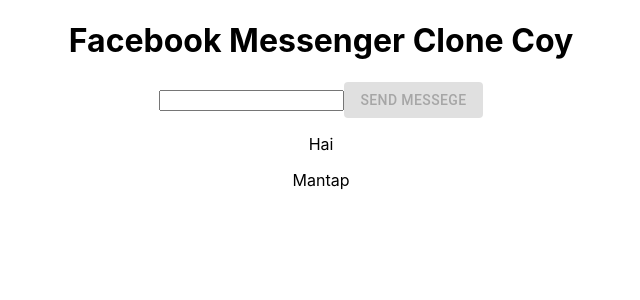
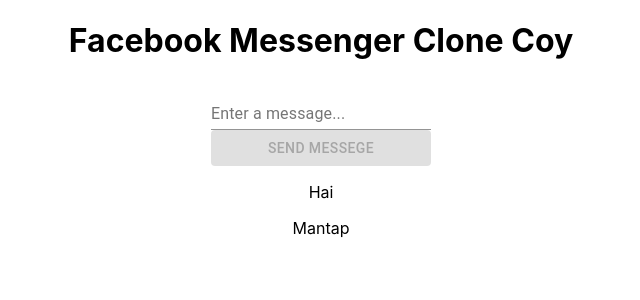
Before and after one commit to afrinnusrat/facebook-messenger-clone, a React (Create React App) app: page / in a window 1280 px wide. Shown: the top 300 px of the page, without its empty margins (319-959 px from the left). Built offline with nearby package versions, Linux system fonts and the light colour scheme.

Commit message:
ganti input dan formControl jadi komponen material ui

```diff
--- a/src/App.js
+++ b/src/App.js
@@ -1,5 +1,5 @@
 import React, { useState } from 'react';
-import { Button } from '@material-ui/core';
+import { Button, FormControl, Input, InputLabel } from '@material-ui/core';
 import './App.css';
 
 function App() {
@@ -21,8 +21,11 @@
       <h1>Facebook Messenger Clone Coy</h1>
 
       <form>
-        <input value={input} onChange={event => setInput(event.target.value)} />
-        <Button disabled={!input} variant="contained" color="primary" type='submit' onClick={sendMessage}>Send Messege</Button>
+        <FormControl>
+          <InputLabel>Enter a message...</InputLabel>
+          <Input value={input} onChange={event => setInput(event.target.value)} />
+          <Button disabled={!input} variant="contained" color="primary" type='submit' onClick={sendMessage}>Send Messege</Button>
+        </FormControl>
       </form>
 
       {/* Message themselves */}
```
